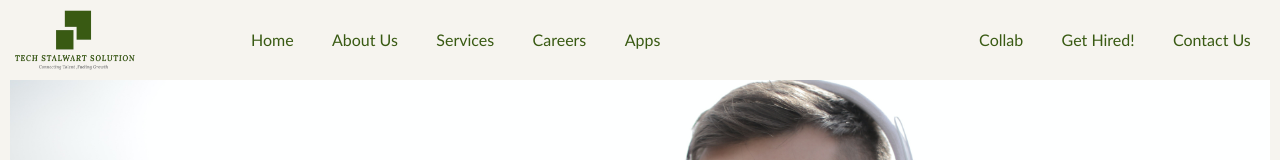
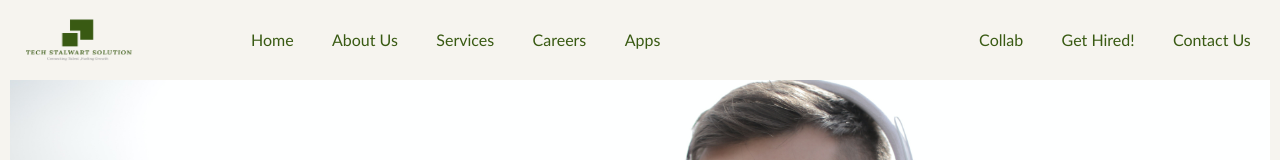
Before and after one commit to 0KRK0/TSS-website, a React (Create React App) app in the folder client/: page / in a window 1280 px wide. Shown: the top 160 px of the page. Built offline with nearby package versions, Linux system fonts and the light colour scheme.

Commit message:
logo2 to logo in header

```diff
--- a/client/src/pages/Home/Header.js
+++ b/client/src/pages/Home/Header.js
@@ -5,7 +5,7 @@ const Header = () => {
   return (
     <header className="header-container">
       <nav className="header-nav">
-      <img src="../../../logo2.png" alt="TSS" className="header-logo" />
+      <img src="../../../logo.png" alt="TSS" className="header-logo" />
 
         <ul id="nav">
           <li>Home</li>
```
